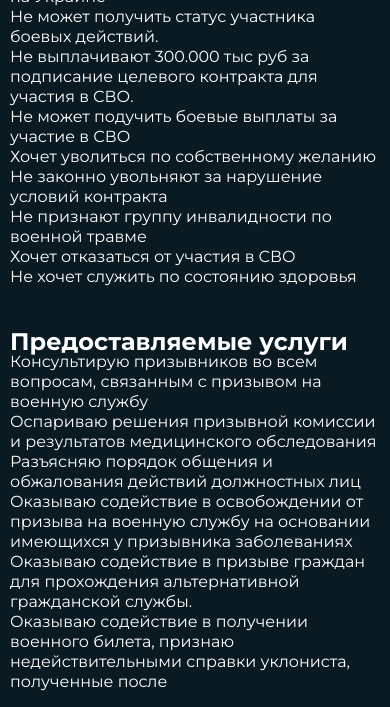
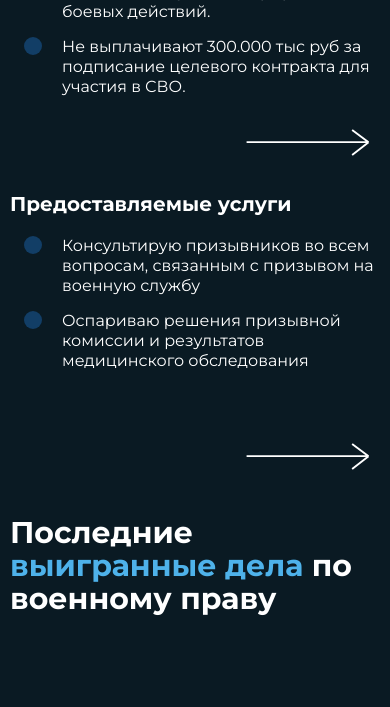
Before and after one commit to TatishaS/law, a website: page app/page.html in a window 390 px wide. Shown: the part 657-1364 px from the top of the page. Drawn offline with nearby package versions, Linux system fonts and the light colour scheme; files that its build step writes are made by us from their sources.

Commit message:
adaptive inner

```diff
--- a/app/js/main.js
+++ b/app/js/main.js
@@ -47,6 +47,22 @@ $(function () {
     nextArrow:
       '<button type="button" class="slick-next"><svg width="131" height="27" viewBox="0 0 133 29" fill="none" xmlns="http://www.w3.org/2000/svg"><path d="M0 14.1625H131M131 14.1625L113.378 1M131 14.1625L113.378 28" stroke="white" stroke-width="2"/></svg></button>',
   });
+
+  $('.situations__inner').slick({
+    mobileFirst: true,
+    slidesToShow: 1,
+    slidesToScroll: 1,
+    prevArrow: '<button style="display: none;" class="slick-prev"></button>',
+    nextArrow:
+      '<button type="button" class="slick-next"><svg width="131" height="27" viewBox="0 0 133 29" fill="none" xmlns="http://www.w3.org/2000/svg"><path d="M0 14.1625H131M131 14.1625L113.378 1M131 14.1625L113.378 28" stroke="white" stroke-width="2"/></svg></button>',
+    responsive: [
+      {
+        breakpoint: 761,
+        settings: 'unslick',
+      },
+    ],
+  });
+
   $('.menu__btn').on('click', function () {
     $('.menu__list').toggleClass('menu__list--active');
   });
--- a/app/page.html
+++ b/app/page.html
@@ -102,7 +102,7 @@
       </section>
       <section class="situations">
         <div class="container">
-          <h2 class="situations__title title">
+          <h2 class="situations__title">
             Ситуации, когда стоит обратиться
           </h2>
           <div class="situations__inner">
@@ -116,7 +116,7 @@
 
             </ul>
             <ul class="situations__list-col col">
-                <li class="situations__list-item col-item">Не может подучить боевые выплаты
+                <li class="situations__list-item col-item">Не может получить боевые выплаты
                     за участие в СВО</li>
                 <li class="situations__list-item col-item">Хочет уволиться по собственному желанию</li>
                 <li class="situations__list-item col-item">Не законно увольняют за нарушение условий контракта</li>
@@ -155,9 +155,8 @@
       <section class="cases cases--inner">
         <div class="container">
           <h2 class="cases__title title">
-            Мои
-            <span class="cases__title-blue title__blue">выигранные дела</span>
-            за&nbsp;последний год работы
+            Последние <span class="cases__title-blue title__blue">выигранные дела</span>
+            по военному праву
           </h2>
           <div class="cases__slider">
             <div class="cases__slide">
@@ -257,11 +256,15 @@
         <div class="container">
           <div class="advantages__inner">
             <div class="advantages__info">
-              <h2 class="advantages__title title">
-                Таких юристов –
-                <span class="advantages__title-blue title__blue">один</span> на
-                миллион
+              <h2 class="advantages__title title">Преимущества работы
+                <span class="advantages__title-blue title__blue"> со мной</span>
               </h2>
+              <div class="advantages__photo advantages__photo--mobile">
+                <img
+                  src="./images/photos/photo-advantages-mobile.jpg"
+                  alt="Фото Евгения"
+                />
+              </div>
               <div class="advantages__list-wrapper">
                 <ul class="advantages__list-col">
                   <li class="advantages__list-item">
@@ -291,9 +294,9 @@
                 </ul>
               </div>
             </div>
-            <div class="advantages__photo">
+            <div class="advantages__photo advantages__photo--desktop">
               <img
-                src="./images/photos/photo-advantages.jpg"
+                src="./images/photos/photo-advantages-desktop.jpg"
                 alt="Фото Евгения"
               />
             </div>
--- a/app/scss/_global.scss
+++ b/app/scss/_global.scss
@@ -67,6 +67,12 @@ body {
   }
 }
 
+.situations__inner .slick-next {
+  @media (max-width: 760px) {
+    bottom: -50px;
+  }
+}
+
 .slick-next:hover,
 .slick-next:focus {
   cursor: pointer;
--- a/app/scss/_media.scss
+++ b/app/scss/_media.scss
@@ -46,7 +46,7 @@
   .steps__inner,
   .header__footer {
     max-width: 910px;
-    margin: 0auto;
+    margin: 0 auto;
   }
 
   .offer__inner {
@@ -120,12 +120,25 @@
     line-height: 24px;
   }
 
+  .advantages {
+    padding-bottom: 0;
+  }
+
   .advantages__inner {
     flex-direction: column;
   }
 
   .advantages__photo {
     margin: 0 auto;
+    margin-bottom: 20px;
+  }
+
+  .advantages__photo--desktop {
+    display: none;
+  }
+
+  .advantages__photo--mobile {
+    display: block;
   }
 
   .advantages__info {
@@ -204,6 +217,31 @@
   .footer__logo {
     order: 2;
   }
+
+  .situations__inner {
+    margin-bottom: 80px;
+  }
+
+  .situations__list-col {
+    max-width: 100%;
+    width: 100%;
+  }
+
+  .situations__list-col:not(:last-child) {
+    margin-right: 0;
+  }
+  .situations__list-item {
+    flex: 1 1 0;
+    width: 100%;
+    margin-bottom: 15px;
+    padding-left: 40px;
+
+    &::before {
+      width: 18px;
+      height: 18px;
+      left: 2px;
+    }
+  }
 }
 
 @media (max-width: 640px) {
@@ -225,6 +263,11 @@
     width: 312px;
     height: 27px;
   }
+
+  .header__footer {
+    display: none;
+  }
+
   .hero__inner {
     flex-direction: column;
   }
@@ -359,8 +402,9 @@
   }
 
   .advantages__photo img {
-    width: 100%;
-    height: auto;
+    width: 309px;
+    height: 257px;
+    margin: 0 auto;
   }
 
   .biography__slider {
@@ -405,9 +449,19 @@
     width: 100%;
   }
 
+  .offer {
+    margin-top: 70px;
+  }
+
   .offer__contact img {
     width: 90%;
     height: auto;
+  }
+
+  .situations__title {
+    margin-bottom: 20px;
+    font-size: 20px;
+    line-height: 24px;
   }
 }
 
--- a/app/scss/components/_advantages.scss
+++ b/app/scss/components/_advantages.scss
@@ -42,11 +42,14 @@
     }
   }
   &__photo {
-    //flex: 1 0 auto;
     margin-top: 5px;
     img {
       width: 549px;
       height: 550px;
     }
   }
+
+  &__photo--mobile {
+    display: none;
+  }
 }
--- a/app/scss/components/_situations.scss
+++ b/app/scss/components/_situations.scss
@@ -1,3 +1,42 @@
 .situations {
   margin-bottom: 45px;
+
+  &__title {
+    margin-bottom: 55px;
+    font-size: 40px;
+    line-height: 44px;
+  }
+
+  &__inner {
+    display: flex;
+    margin-bottom: 100px;
+  }
+  &__list-col {
+    display: flex;
+    flex-direction: column;
+    max-width: 30%;
+    padding-bottom: 50px;
+  }
+
+  &__list-col:not(:last-child) {
+    margin-right: 5%;
+  }
+
+  &__list-item {
+    flex: 1 0 25%;
+    position: relative;
+    margin-bottom: 30px;
+
+    &::before {
+      position: absolute;
+      content: '';
+      display: inline-block;
+      width: 25px;
+      height: 25px;
+      border-radius: 50%;
+      background-color: #123e66;
+      top: 0;
+      left: -37px;
+    }
+  }
 }
```
Also changed, not shown: app/css/style.min.css, app/images/photos/photo-advantages-desktop.jpg (renamed from app/images/photos/photo-advantages.jpg), app/images/photos/photo-advantages-mobile.jpg (added), app/js/main.min.js.
